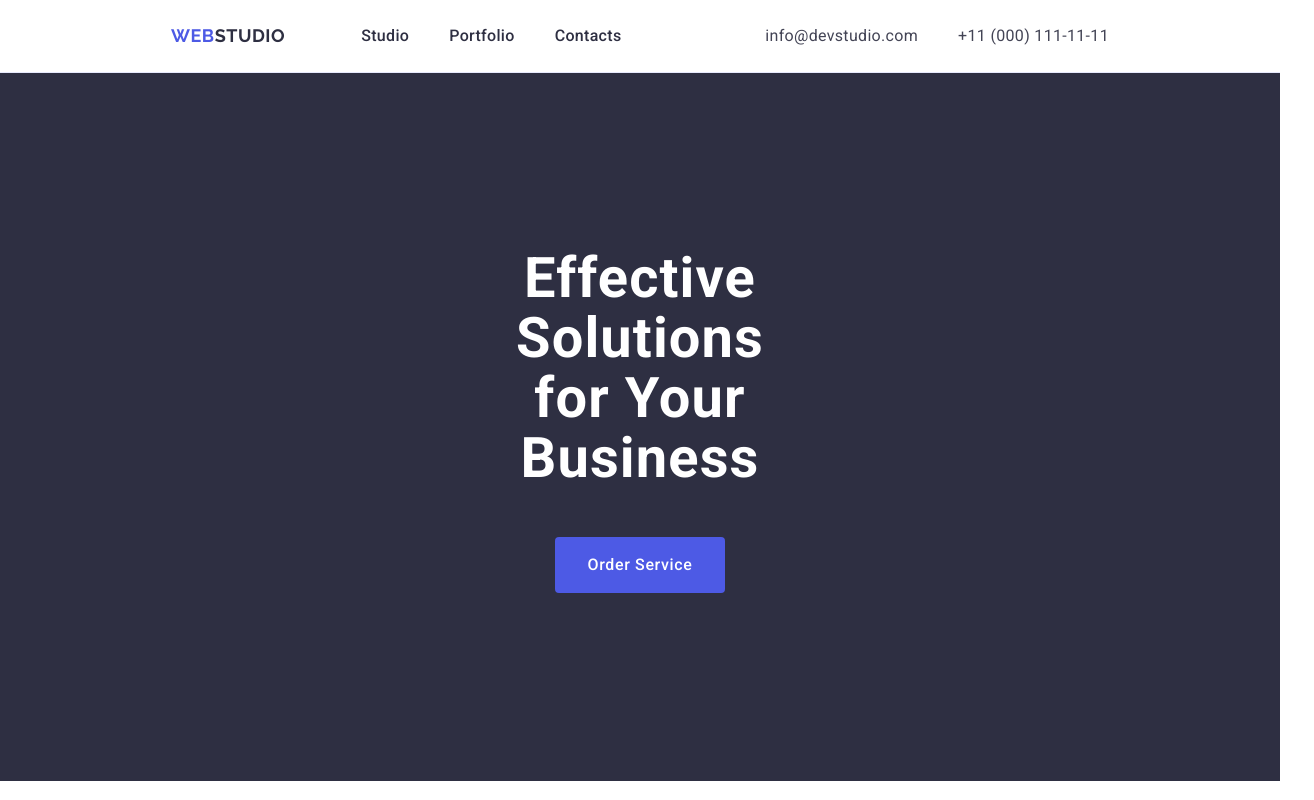
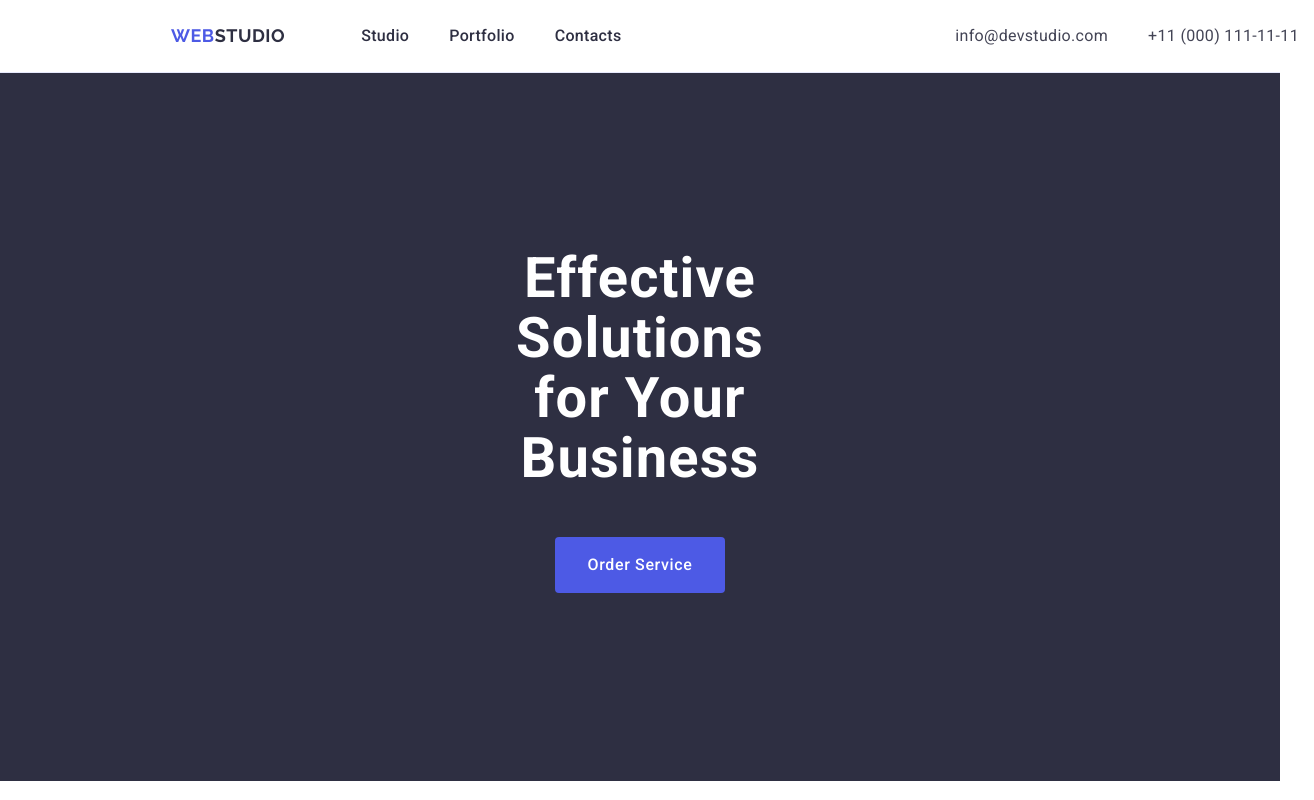
Before and after one commit to Romaha93/goit-markup-hw-03, a plain HTML site: page index.html in a window 1280 px wide. Shown: the top 800 px of the page, 1314 px wide, since content can reach past the window. Drawn offline with nearby package versions, Linux system fonts and the light colour scheme.

Commit message:
hw-3-mod-3

```diff
--- a/css/style.css
+++ b/css/style.css
@@ -39,13 +39,11 @@ img {
     padding-left: 156px;
     padding-right: 156px;
     border-bottom: 1px solid #E7E9FC;
-    margin-top: ;
 
 }
 
 .container {
-    max-width: 1158px;
-    width: 100%;
+    width: 1158px;
     margin: 0 auto;
     padding: 0 15px 0 15px ;
 }
```
